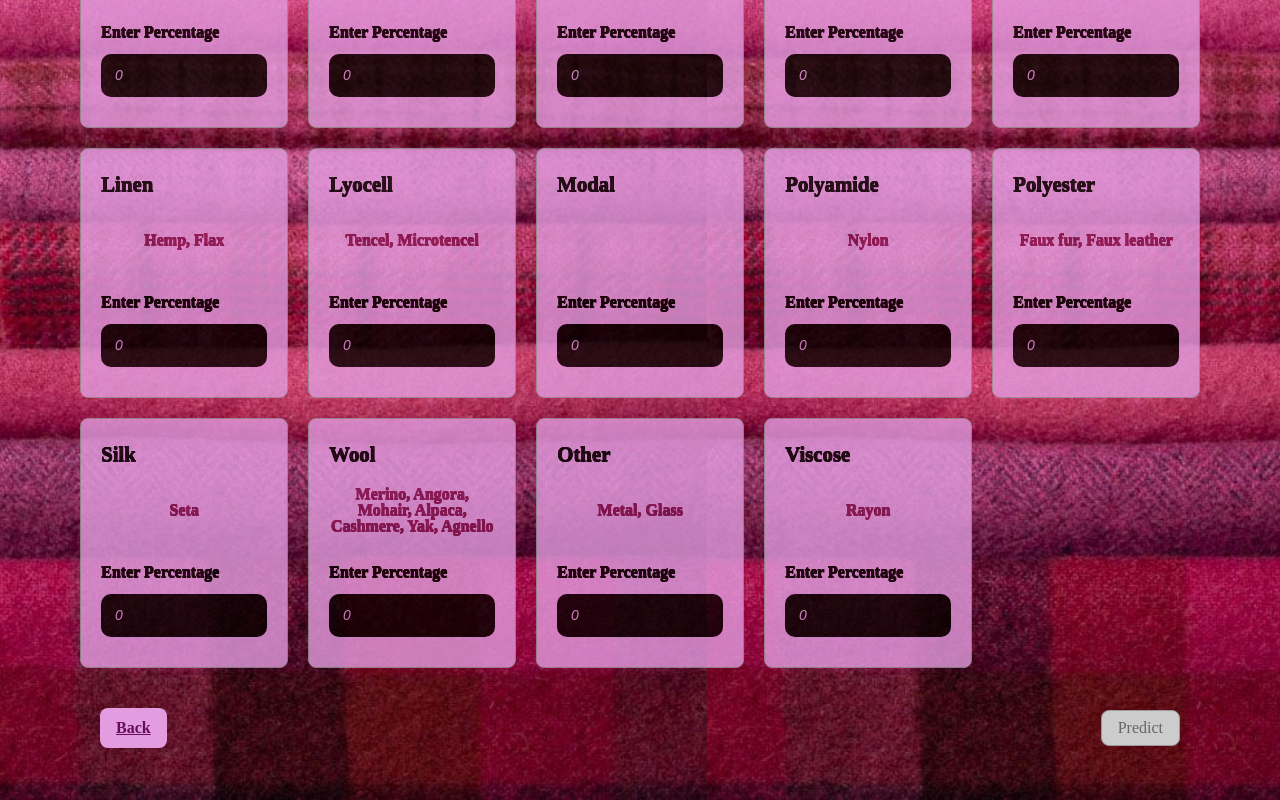
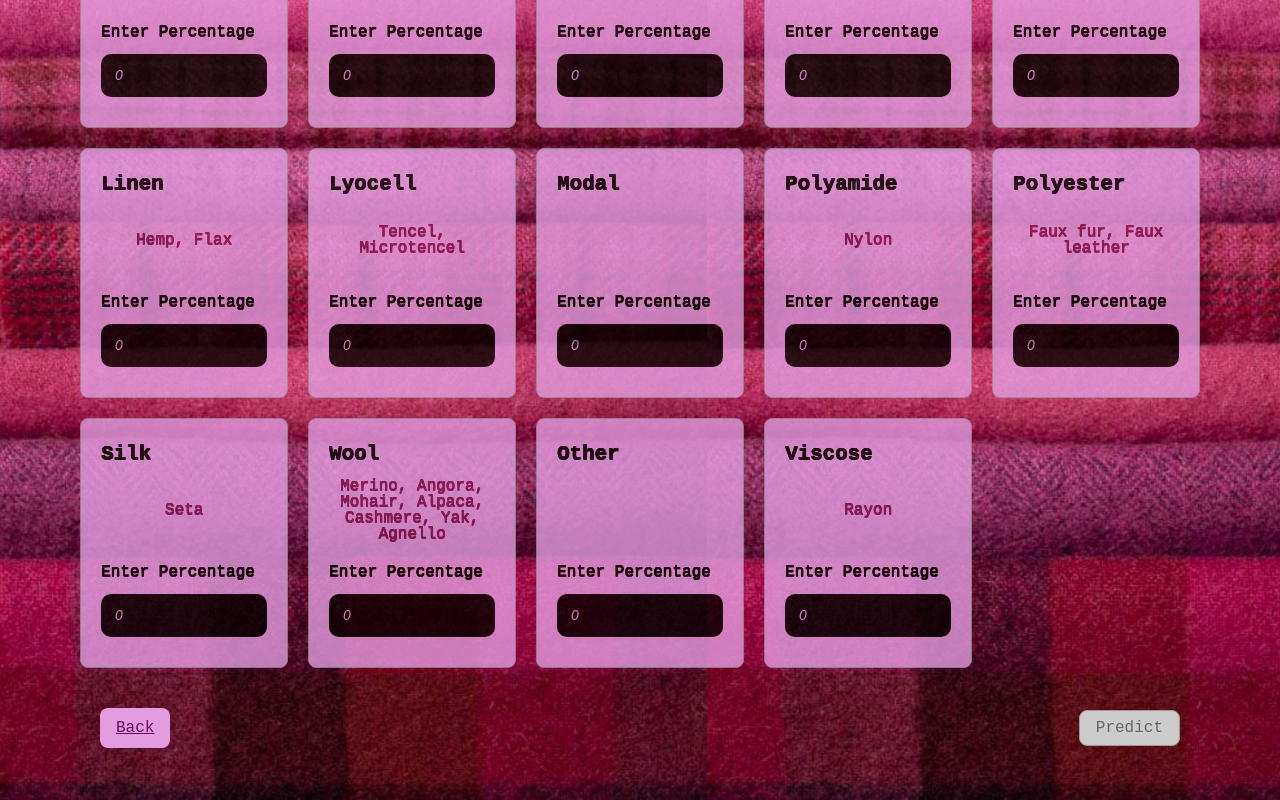
Before and after one commit to sogofunmi/Dryclean-or-No-Dryclean, a React (Vite) app in the folder frontend/: page /composition in a window 1280 px wide. Shown: the part 304-1104 px from the top of the page. Built offline with nearby package versions, Linux system fonts and the light colour scheme; no server answers.

Commit message:
frontend style changes

```diff
--- a/frontend/src/App.css
+++ b/frontend/src/App.css
@@ -16,17 +16,16 @@
 }
 
 body {
-  font-family: 'Lucida Handwriting', "Lucida Calligraphy";
+  font-family: 'Lucida Handwriting', monospace;
   color: var(--text-color);
   background-color: var(--background-color);
   background-image: var(--background-image);
   background-size: contain;
-  font-weight: 900;
+  font-size: 16px;
 }
 
 .app-container {
   width: 90%;
-
   margin: 0 auto;
   padding: 2rem 1rem;
 }
@@ -40,7 +39,6 @@ header h1 {
   color: var(--primary-color);
   margin-bottom: 0.5rem;
   line-height: 1.5;
-
 }
 
 h2 {
@@ -117,7 +115,6 @@ p {
   box-sizing: border-box;
 }
 
-
 .descr-container {
   background-color: var(--card-background);
   padding: 1rem;
@@ -136,15 +133,14 @@ p {
   margin: auto;
 }
 
-
 .btn-button {
   cursor: pointer;
   padding: 0.5rem 1rem;
+  font-family: 'Lucida Handwriting', monospace;
   background-color: var(--card-background);
   color: rgb(101, 13, 92);
   border: none;
   border-radius: var(--border-radius);
-  font-family: 'Lucida Handwriting';
   font-size: 1rem;
   transition: background-color 0.3s;
 }
@@ -199,11 +195,6 @@ input {
   border: 2px solid #060004;
 }
 
-.flex-parent {
-  display: flex;
-  align-items: flex-start; /* Forces all children to align to the top edge */
-}
-
 input::placeholder {
   color: var(--card-background);
   font-style: italic;
--- a/frontend/src/components/FabricComp.jsx
+++ b/frontend/src/components/FabricComp.jsx
@@ -24,7 +24,7 @@ function FabricComponents() {
         {id: "polyester", title: "Polyester", text: "Faux fur, Faux leather"},
         {id: "silk", title: "Silk", text: "Seta"},
         {id: "wool", title: "Wool", text: "Merino, Angora, Mohair, Alpaca, Cashmere, Yak, Agnello"},
-        {id: "other", title: "Other", text: "Metal, Glass"},
+        {id: "other", title: "Other", text: ""},
         {id: "viscose", title: "Viscose", text: "Rayon"}
 
     ];
```
Also changed, not shown: 1 other file (tests, documents, lock files or other folders).
